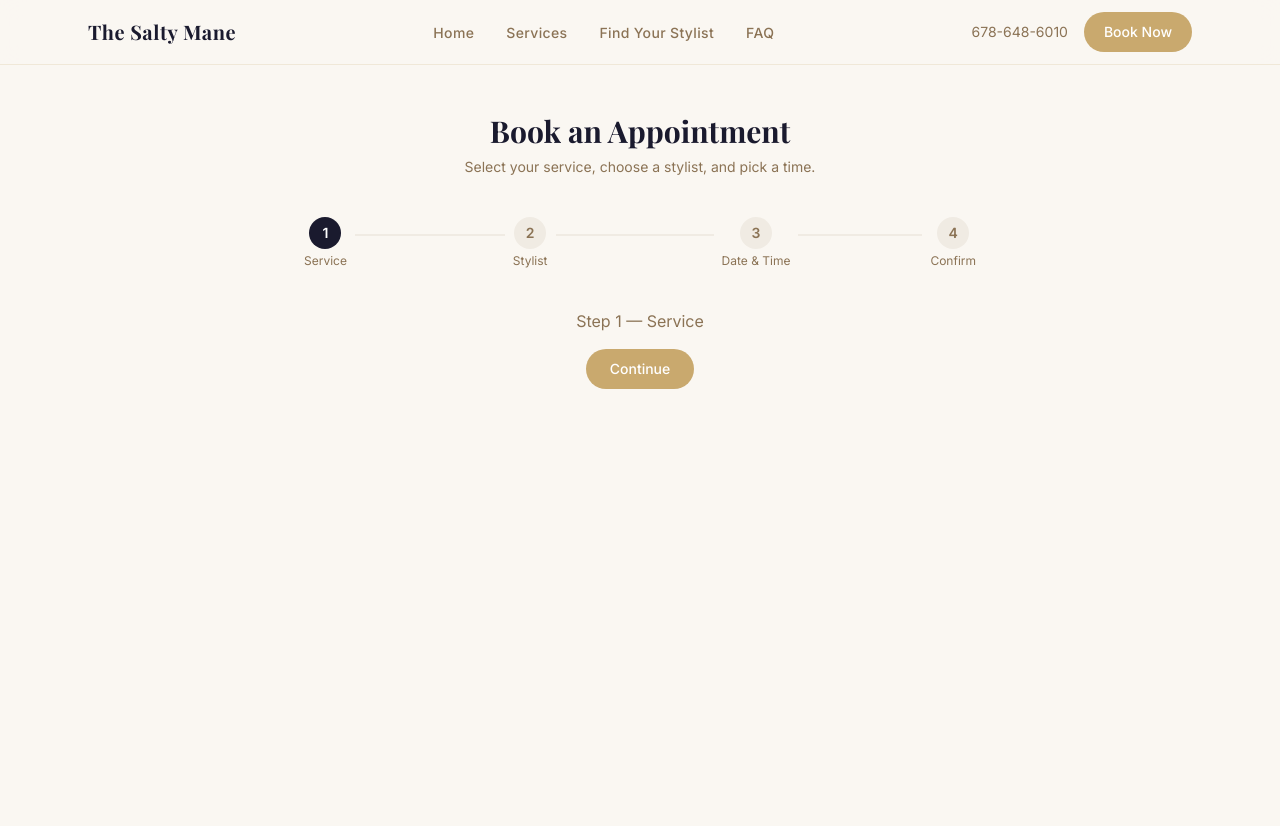
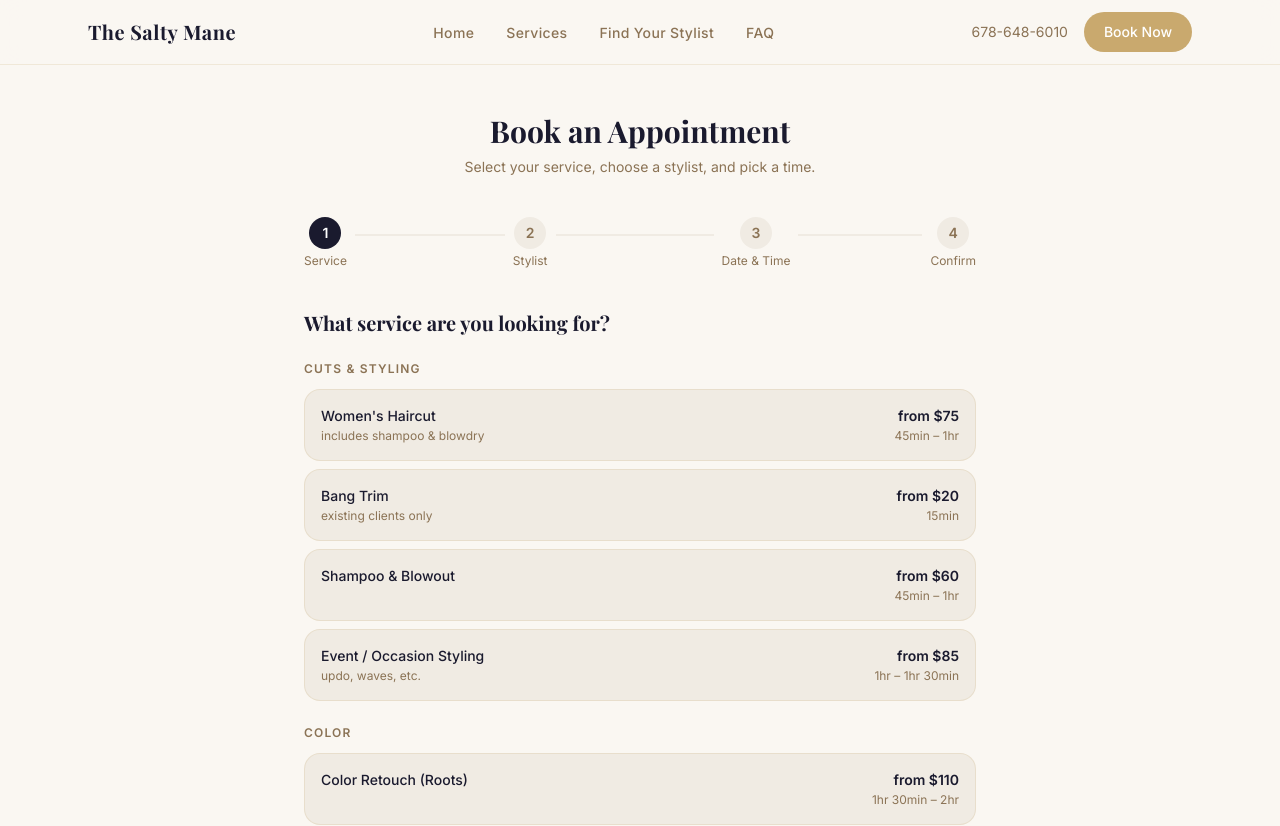
Before and after one commit to barney34/salty-mane, a Next.js app: page /book in a window 1280 px wide. Shown: the top 826 px of the page. Built offline with nearby package versions, Linux system fonts and the light colour scheme; a web font is replaced by a local one.

Commit message:
feat: implement service selection step

```diff
--- a/src/app/book/page.tsx
+++ b/src/app/book/page.tsx
@@ -2,6 +2,8 @@
 
 import { useState } from "react";
 import type { Service, Stylist } from "@/types";
+import type { ServiceCategory } from "@/types";
+import { SERVICES, formatDuration } from "@/lib/services";
 
 type Step = 1 | 2 | 3 | 4;
 
@@ -11,6 +13,88 @@ const STEP_LABELS: Record<Step, string> = {
   3: "Date & Time",
   4: "Confirm",
 };
+
+const SERVICE_GROUPS: { label: string; categories: ServiceCategory[] }[] = [
+  { label: "Cuts & Styling", categories: ["cuts", "styling"] },
+  { label: "Color", categories: ["color"] },
+  { label: "Extensions", categories: ["extensions"] },
+  { label: "Treatments", categories: ["treatments"] },
+];
+
+function ServiceStep({
+  selected,
+  onSelect,
+  onContinue,
+}: {
+  selected: Service | null;
+  onSelect: (s: Service) => void;
+  onContinue: () => void;
+}) {
+  return (
+    <div>
+      <h2 className="font-serif text-xl font-bold text-[#1A1A2E] mb-6">
+        What service are you looking for?
+      </h2>
+      <div className="space-y-6">
+        {SERVICE_GROUPS.map(({ label, categories }) => {
+          const services = SERVICES.filter((s) => categories.includes(s.category));
+          return (
+            <div key={label}>
+              <h3 className="text-xs font-semibold uppercase tracking-widest text-[#8B7355] mb-3">
+                {label}
+              </h3>
+              <div className="space-y-2">
+                {services.map((svc) => (
+                  <button
+                    key={svc.id}
+                    onClick={() => onSelect(svc)}
+                    className={`w-full text-left p-4 rounded-2xl border transition-all focus:outline-none focus:ring-2 focus:ring-[#C9A96E] focus:ring-offset-2 ${
+                      selected?.id === svc.id
+                        ? "border-[#C9A96E] bg-[#C9A96E]/10 shadow-sm"
+                        : "border-[#C9A96E]/20 bg-[#F0EBE3] hover:border-[#C9A96E]/60 hover:shadow-sm"
+                    }`}
+                  >
+                    <div className="flex items-start justify-between gap-4">
+                      <div>
+                        <p className="font-medium text-[#1A1A2E] text-sm">{svc.name}</p>
+                        {svc.priceNote && (
+                          <p className="text-xs text-[#8B7355] mt-0.5">{svc.priceNote}</p>
+                        )}
+                        {categories.includes("extensions") && (
+                          <p className="text-xs text-[#D4846A] mt-1">
+                            Consultation required — we&apos;ll confirm details after booking
+                          </p>
+                        )}
+                      </div>
+                      <div className="text-right shrink-0">
+                        <p className="text-sm font-semibold text-[#1A1A2E]">
+                          {svc.startingPrice === 0 ? "Free" : `from $${svc.startingPrice}`}
+                        </p>
+                        <p className="text-xs text-[#8B7355] mt-0.5">
+                          {formatDuration(svc.durationMin, svc.durationMax)}
+                        </p>
+                      </div>
+                    </div>
+                  </button>
+                ))}
+              </div>
+            </div>
+          );
+        })}
+      </div>
+
+      <div className="mt-8 flex justify-end">
+        <button
+          disabled={!selected}
+          onClick={onContinue}
+          className="bg-[#C9A96E] text-white px-8 py-3 rounded-full text-sm font-medium hover:bg-[#8B7355] transition-colors disabled:opacity-40 disabled:cursor-not-allowed focus:outline-none focus:ring-2 focus:ring-[#C9A96E] focus:ring-offset-2"
+        >
+          Continue
+        </button>
+      </div>
+    </div>
+  );
+}
 
 function ProgressBar({ currentStep }: { currentStep: Step }) {
   const steps = [1, 2, 3, 4] as Step[];
@@ -56,7 +140,6 @@ export default function BookPage() {
   const [date, setDate] = useState<string | null>(null);
   const [slotIndex, setSlotIndex] = useState<number | null>(null);
 
-  void service;
   void stylist;
   void date;
   void slotIndex;
@@ -87,15 +170,16 @@ export default function BookPage() {
 
         <div className="mt-10">
           {step === 1 && (
-            <div>
-              <p className="text-center text-[#8B7355]">Step 1 — Service</p>
-              <button
-                className="mt-4 mx-auto block bg-[#C9A96E] text-white px-6 py-2.5 rounded-full text-sm font-medium hover:bg-[#8B7355] transition-colors"
-                onClick={() => setStep(2)}
-              >
-                Continue
-              </button>
-            </div>
+            <ServiceStep
+              selected={service}
+              onSelect={setService}
+              onContinue={() => {
+                setStep(2);
+                setStylist(null);
+                setDate(null);
+                setSlotIndex(null);
+              }}
+            />
           )}
           {step === 2 && (
             <div>
```
